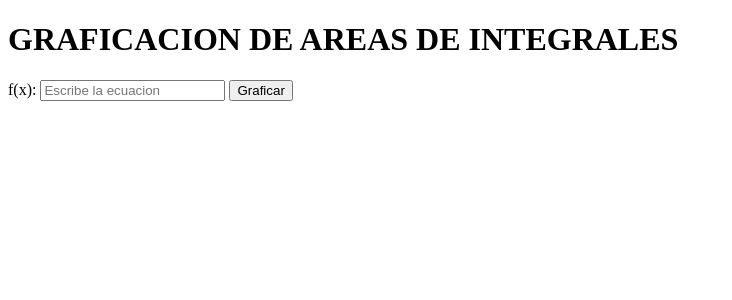
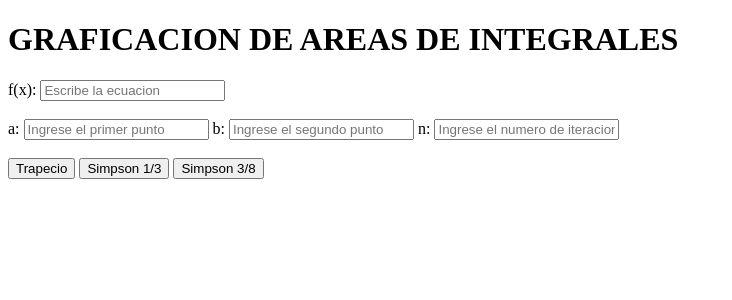
Before and after one commit to jbpixel52/Integral-Visualizer, a Flask app: page / in a window 1280 px wide. Shown: the top 300 px of the page, without its empty margins (0-732 px from the left). Run offline with Flask 2, Linux system fonts and the light colour scheme.

Commit message:
añadir botones para las 3 formas

```diff
--- a/templates/index.html
+++ b/templates/index.html
@@ -18,8 +18,39 @@
         placeholder="Escribe la ecuacion"
         id="myInput"
       />
+      <br>
+      <br>
+      <label>a:</label>
+      <input
+        type="text"
+        id="a"
+        name="a"
+        placeholder="Ingrese el primer punto"
+        id="myInput"
+      />
 
-      <button type="submit" class="btn btn-primary">Graficar</button>
+      <label>b:</label>
+      <input
+        type="text"
+        id="b"
+        name="b"
+        placeholder="Ingrese el segundo punto"
+        id="myInput"
+      />
+
+      <label>n:</label>
+      <input
+        type="text"
+        id="n"
+        name="n"
+        placeholder="Ingrese el numero de iteraciones"
+        id="myInput"
+      />
+      <br>
+      <br>
+      <button type="submit" class="btn btn-primary">Trapecio</button>
+      <button type="submit" class="btn btn-primary">Simpson 1/3</button>
+      <button type="submit" class="btn btn-primary">Simpson 3/8</button>
     </form>
 
   </body>
```
